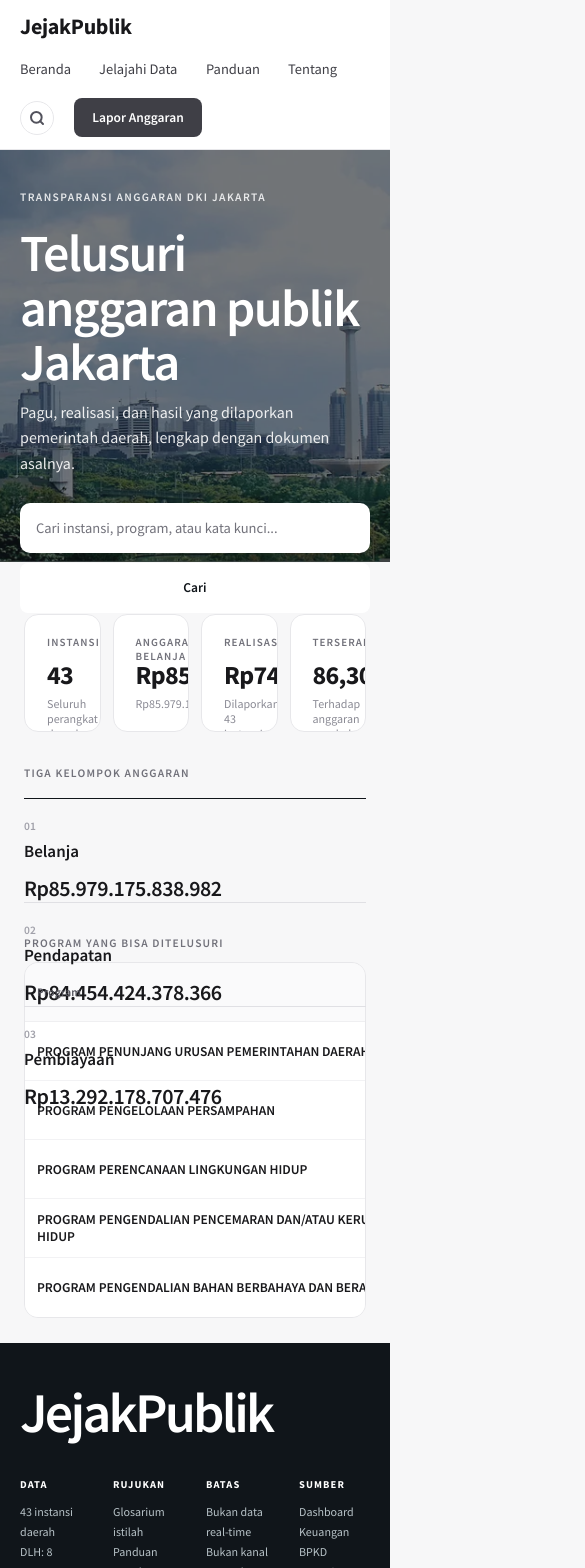
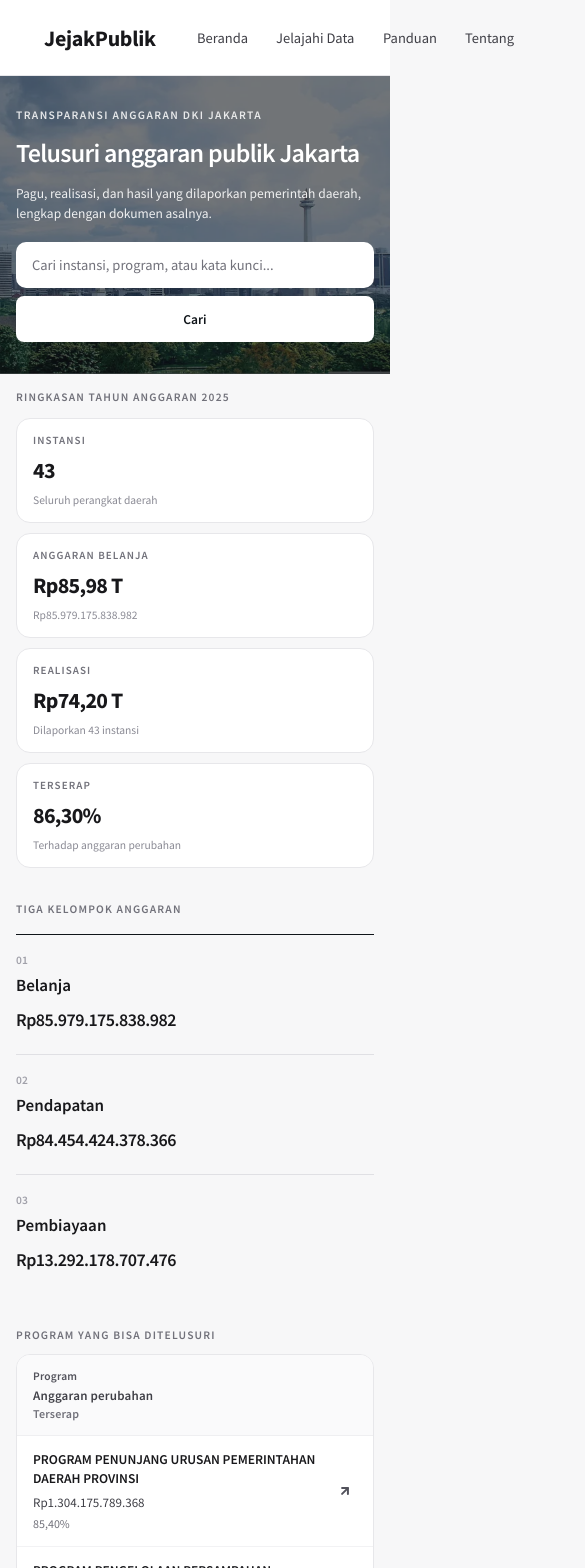
Before and after one commit to madiduts/jejakpublik, a React (Vite) app in the folder frontend/: page / in a window 390 px wide. Shown: the top 1568 px of the page, 585 px wide, since content can reach past the window. Built offline with nearby package versions, Linux system fonts and the light colour scheme.

Commit message:
style(home): make homepage fully responsive across desktop, tablet, and mobile with dual-mode table cards

```diff
--- a/frontend/src/styles/index.css
+++ b/frontend/src/styles/index.css
@@ -297,25 +297,6 @@ td.r,th.r{text-align:right}
 .lp-foot-t a{color:var(--on-dark)}
 .lp-foot-t a:hover{color:#fff}
 .lp-foot-legal{padding-top:26px;height:43px}
-
-@media(max-width:1100px){
-  .lp-head{gap:20px;padding:0 20px;height:auto;flex-wrap:wrap;padding-top:12px;padding-bottom:12px}
-  .lp-hero{height:auto}
-  .lp-hero-in{width:100%;height:auto;padding:40px 20px}
-  .lp-h1wrap,.lp-pwrap,.lp-h1,.lp-lede,.lp-hero-search{width:100%;height:auto}
-  .lp-hero-search{flex-wrap:nowrap}
-  .lp-input-wrap{flex:1 1 auto;width:auto;min-width:0}
-  .lp-go{flex:0 0 68px}
-  .lp-sec{padding:24px 20px 0}
-  .lp-kpis{grid-template-columns:repeat(2,1fr);height:auto}
-  .lp-groups{grid-template-columns:1fr;height:auto}
-  .lp-group+.lp-group{border-left:0;border-top:1px solid #E0E0E4;padding-left:0}
-  .lp-tr{grid-template-columns:1fr auto auto auto;padding:0 12px;height:auto;min-height:59px}
-  .lp-tablecard{height:auto}
-  .lp-foot{padding:28px 20px}
-  .lp-foot-cols{grid-template-columns:1fr 1fr;height:auto}
-  .lp-foot-brand{font-size:44px;line-height:46px}
-}
 
 /* ── Jelajahi "02 Jelajahi gabungan" (frame 204:2) ─────────────────────── */
 .ex-hero{position:relative;display:flex;flex-direction:column;align-items:center;justify-content:flex-end;height:200px;padding:30px 44px;overflow:hidden;background:#10151A}
@@ -647,8 +628,30 @@ td.r,th.r{text-align:right}
   .pg .dt-grid{height:auto}
   .pg-illus{width:280px}
 }
-/* Jelajahi: sidebar lebih sempit di laptop kecil, tetap dua kolom. */
+/* Beranda & Jelajahi: penyesuaian layar sedang (laptop kecil / tablet lebar). */
 @media(max-width:1100px){
+  /* Beranda */
+  .lp-hero{height:auto}
+  .lp-hero-canvas{height:auto}
+  .lp-hero-in{width:100%;height:auto;padding:52px 24px}
+  .lp-h1wrap,.lp-pwrap,.lp-h1,.lp-lede{width:100%;height:auto}
+  .lp-h1{font-size:42px;line-height:46px;letter-spacing:-1.2px;top:0}
+  .lp-hero-search{width:100%;max-width:620px;height:auto;padding-top:22px}
+  .lp-input-wrap{flex:1 1 auto;width:auto;min-width:0}
+  .lp-go{flex:0 0 68px}
+  .lp-sec{padding:28px 24px 0}
+  .lp-kpis-wrap{height:auto}
+  .lp-kpis{grid-template-columns:repeat(2,minmax(0,1fr));gap:14px;height:auto}
+  .lp-groups-wrap{height:auto}
+  .lp-groups{grid-template-columns:1fr;height:auto}
+  .lp-group{padding:18px 0}
+  .lp-group+.lp-group{border-left:0;border-top:1px solid #E0E0E4;padding-left:0;padding-top:18px}
+  .lp-foot{padding:32px 24px}
+  .lp-foot-colswrap{height:auto}
+  .lp-foot-cols{grid-template-columns:repeat(2,minmax(0,1fr));gap:24px 32px;height:auto}
+  .lp-foot-brand{font-size:52px;line-height:54px}
+
+  /* Jelajahi */
   .ex-body{grid-template-columns:220px minmax(0,1fr);gap:18px}
   .ex-filters-col{width:220px}
   .ex-filters{width:100%}
@@ -684,6 +687,58 @@ td.r,th.r{text-align:right}
   .ex-amount{grid-area:amount;text-align:left}
   .ex-action{grid-area:action;align-self:center}
   .ex-card{border-radius:12px}
+}
+
+/* Beranda: tata letak tablet dan ponsel */
+@media(max-width:768px){
+  .lp-hero-in{padding:40px 20px}
+  .lp-h1{font-size:32px;line-height:36px;letter-spacing:-1px}
+  .lp-lede{font-size:14.5px;line-height:22px}
+  .lp-hero-search{padding-top:18px;gap:8px}
+  .lp-input-wrap{height:46px;padding:0 12px}
+  .lp-go{height:46px;padding:0 18px}
+  .lp-sec{padding:20px 20px 0}
+  .lp-kpis{gap:10px}
+  .lp-kpi{padding:14px 16px;min-height:96px}
+  .lp-kpi-v{font-size:22px;line-height:28px}
+  .lp-kpi-footwrap{height:auto;padding-top:4px}
+  .lp-kpi-f{white-space:normal;font-size:11.5px;line-height:15px}
+
+  /* Tabel program beranda: dual-mode stacked card tanpa horizontal scroll */
+  .lp-tablewrap{height:auto}
+  .lp-tablecard{height:auto;overflow:hidden}
+  .lp-th{display:none}
+  .lp-tr{
+    display:grid;
+    grid-template-columns:minmax(0,1fr) auto;
+    grid-template-areas:"name action" "val action" "pct action";
+    gap:4px 10px;
+    height:auto;
+    min-height:0;
+    min-width:0 !important;
+    padding:14px 16px;
+  }
+  .lp-tr > div:nth-child(n+2){margin-left:0}
+  .lp-tr > div:nth-child(1){grid-area:name;min-width:0}
+  .lp-td-n{display:block;white-space:normal;line-height:19px;font-size:13.5px}
+  .lp-tr > div:nth-child(2){grid-area:val;text-align:left;width:auto !important;font-size:13px;color:var(--ink-2);padding-top:2px}
+  .lp-tr > div:nth-child(3){grid-area:pct;text-align:left;width:auto !important;font-size:12px;color:var(--muted)}
+  .lp-arrowcol{grid-area:action;align-self:center;width:auto !important}
+
+  .lp-foot{padding:28px 20px}
+  .lp-foot-brand{font-size:38px;line-height:40px}
+  .lp-foot-cols{grid-template-columns:1fr;gap:20px}
+}
+
+@media(max-width:480px){
+  .lp-hero-in{padding:32px 16px}
+  .lp-h1{font-size:26px;line-height:30px;letter-spacing:-0.7px}
+  .lp-lede{font-size:13.5px;line-height:20px}
+  .lp-sec{padding:16px 16px 0}
+  .lp-kpis{grid-template-columns:1fr;gap:10px}
+  .lp-kpi{padding:14px 16px;height:auto}
+  .lp-group-v{font-size:18px;line-height:24px}
+  .lp-foot-brand{font-size:32px;line-height:34px}
 }
 
 
```
